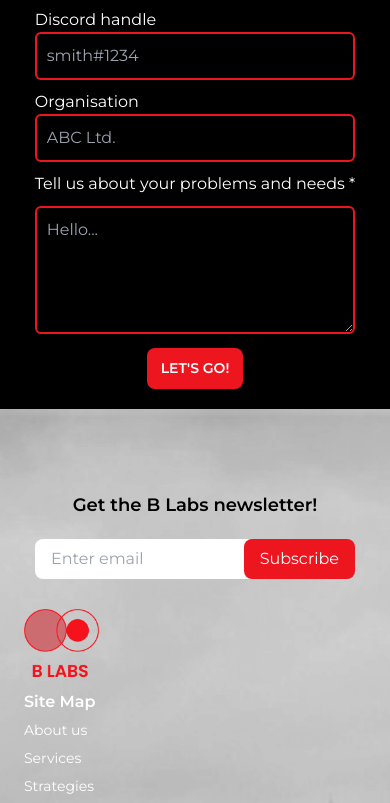
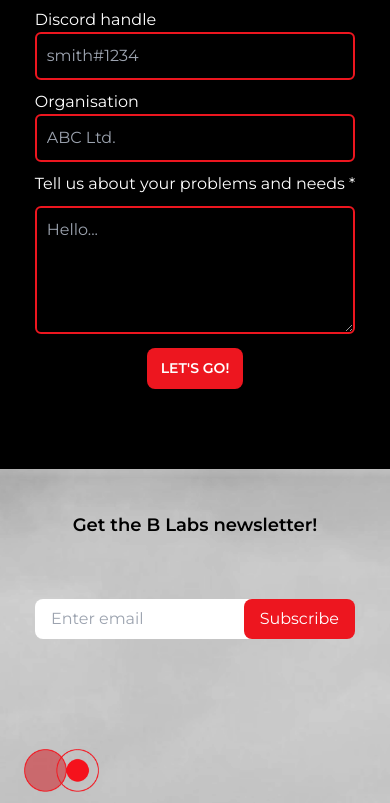
Before and after one commit to BLabsResearch/B-Labs-Website, a Next.js app: page / in a window 390 px wide. Shown: the part 6149-6952 px from the top of the page. Built offline with nearby package versions, Linux system fonts and the light colour scheme.

Commit message:
suprememods

```diff
--- a/components/Contact.tsx
+++ b/components/Contact.tsx
@@ -1,6 +1,6 @@
 export default function Contact() {
     return(
-        <div className="bg-black w-full px-3.5 py-5 lg:p-10 flex flex-col justify-center items-center space-y-3.5">
+        <div className="bg-black w-full px-3.5 py-5 lg:p-10 flex flex-col justify-center items-center space-y-3.5 pb-[80px]">
             <h3 className="font-semibold text-white text-2xl lg:text-3xl text-start w-full sm:text-center">
                 Contact
             </h3>
--- a/components/Footer.tsx
+++ b/components/Footer.tsx
@@ -5,11 +5,11 @@ export default function Footer() {
     return(
         <div className="w-full h-[650px] lg:h-auto bg-[url('/footer.png')] bg-no-repeat bg-bottom bg-cover px-3.5 py-5
             lg:px-10 lg:py-8 flex flex-col items-center justify-center space-y-5">
-            <div className="flex flex-col items-center space-y-3.5 mt-[40px]">
+            <div className="flex flex-col items-center space-y-3.5 mt-[80px] mb-[40px]">
                 <h3 className="text-lg lg:text-2xl font-semibold text-center">Get the B Labs newsletter!</h3>
             </div>
             <div className="w-full flex justify-center max-w-xs">
-                <div className="flex min-w-full">
+                <div className="flex min-w-full mb-[80px]">
                     <input type="email" className="w-full p-2 rounded-l-lg outline-none pl-4 pr-5" placeholder="Enter email" />
                     <button className="text-white py-2 px-4 rounded-lg bg-red-700 -ml-3.5">Subscribe</button>
                 </div>
```
